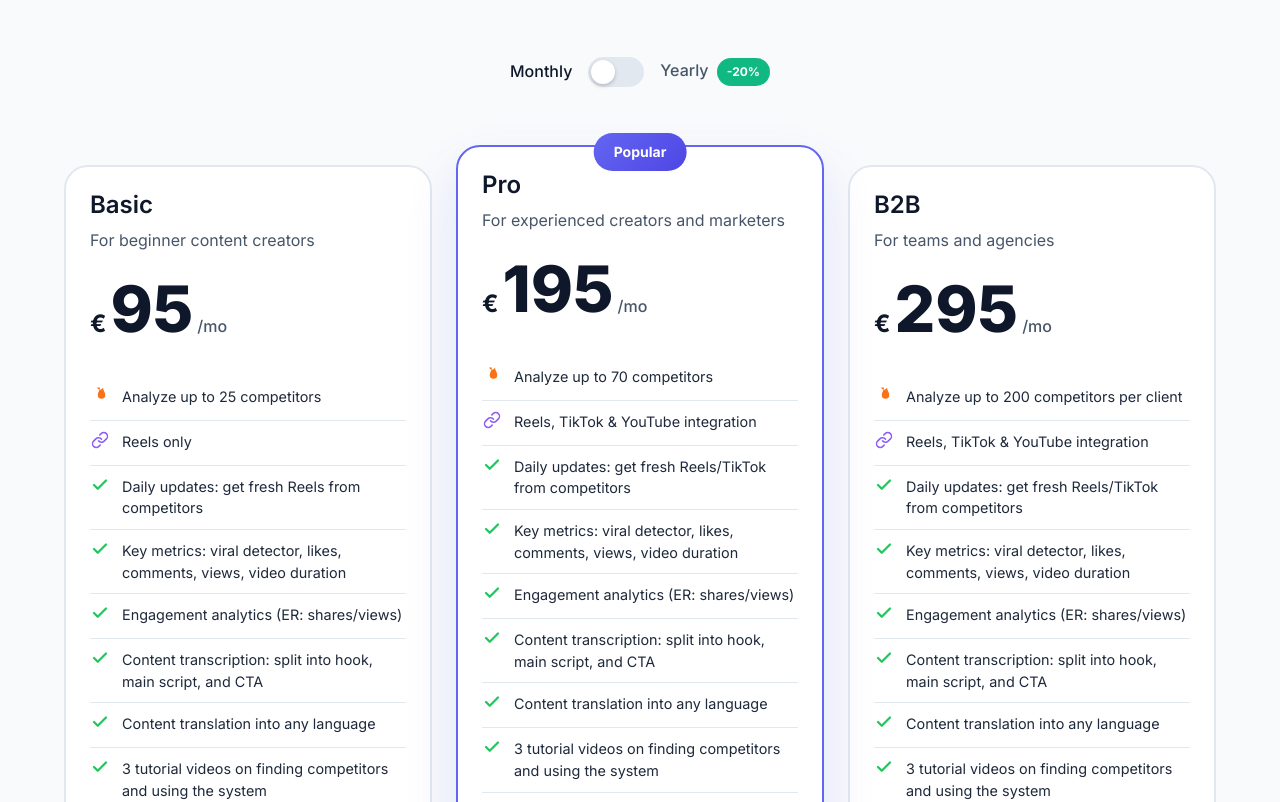
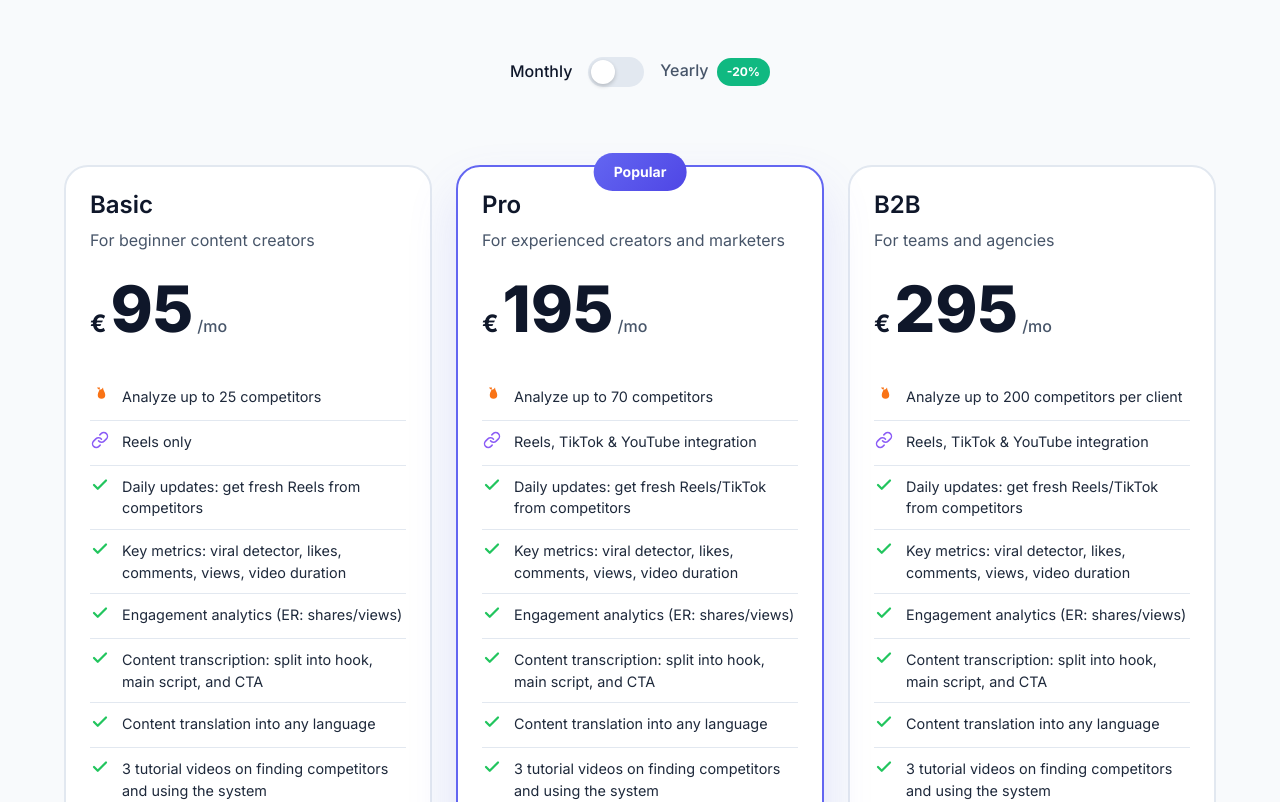
Before and after one commit to js-easy-school/TrendwatchAI-Landing-Page---Next.js-14, a Next.js app: page / in a window 1280 px wide. Shown: the part 4480-5282 px from the top of the page. Built offline with nearby package versions, Linux system fonts and the light colour scheme.

Commit message:
Fix pricing cards: equal height, aligned buttons at bottom

```diff
--- a/src/components/Pricing.module.css
+++ b/src/components/Pricing.module.css
@@ -77,7 +77,7 @@
   display: grid;
   grid-template-columns: repeat(3, 1fr);
   gap: 24px;
-  align-items: start;
+  align-items: stretch;
   padding-top: 30px;
   padding-bottom: 40px;
 }
@@ -108,7 +108,6 @@
 
 .priceCard.featured {
   border-color: var(--primary);
-  margin-top: -20px;
   box-shadow: 0 25px 50px rgba(99, 102, 241, 0.15);
   z-index: 1;
 }
@@ -201,6 +200,10 @@
   text-align: center;
 }
 
+.priceCard :global(.btn) {
+  margin-top: auto;
+}
+
 [data-theme="dark"] .toggleTrack {
   background: var(--bg);
 }
```
